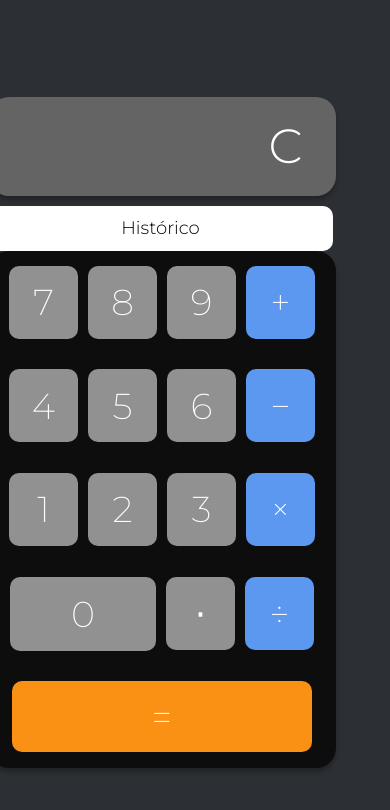
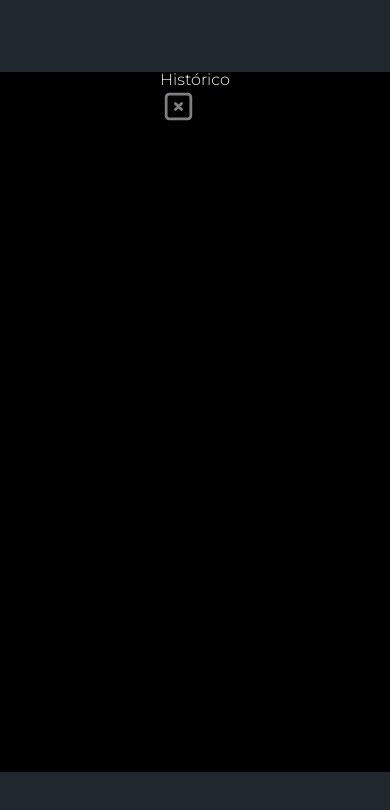
Before and after one commit to juliavaz/calculadora-basica, a website: page index.html in a window 390 px wide. Both pictures are taken after a click on the button "Histórico". Drawn offline with Linux system fonts and the light colour scheme.

Commit message:
Adding phone modal

```diff
--- a/index.html
+++ b/index.html
@@ -10,15 +10,37 @@
   <link rel="preconnect" href="https://fonts.gstatic.com">
   <link rel="stylesheet" href="./src/css/reset.css">
   <link rel="stylesheet" href="./src/css/media-queries.css">
+  <link rel="stylesheet" href="./src/css/transition.css">
   <link rel="sortcut icon" href="./src/img/calculator-iconsvg.svg" type="image/x-icon" />
   <link rel="preconnect" href="https://fonts.gstatic.com">
   <link href="https://fonts.googleapis.com/css2?family=Montserrat:wght@200;300;600&display=swap" rel="stylesheet">
   <script src="src/js/math-expression-evaluator.min.js"></script>
   <script src="src/js/calculadora.js"></script>
-  <script src="src/js/animation.js"></script>
 </head>
 
 <body>
+
+  <div class="transition">
+    <div class="modal-container">
+      <div class="top-modal">
+          <div class="container-button">
+              <p>Histórico</p>
+            <button onclick="closeModal()">
+              <img src="./src/img/icon-close.svg" alt="close" />
+            </button>
+        </div>
+      </div>
+      <div class="modal">
+        <div class="container-text">
+          <div id="historicoExpressoes">
+              <p></p>
+            </div>
+        </div>
+      </div>
+    </div>
+    </div>
+
+
   <div id="containerPrincipal">
     <div id="containerCalculadora">
       <div id="containerdisplay">
@@ -27,7 +49,7 @@
         </div>
         <div id="containerhistoricocelular">
           <div id="containerboxcelular">
-            <button>Histórico</button>
+            <button id="modalhistorico" onclick="transitionModal()" >Histórico</button>
           </div>
         </div>
       </div>
@@ -66,6 +88,7 @@
           </div>
     </div>
   </div>
+  <script src="src/js/animation.js"></script>
 </body>
 
 </html>
--- a/src/css/media-queries.css
+++ b/src/css/media-queries.css
@@ -112,4 +112,79 @@
     justify-content: center;
     align-items: center;
   }
+
+  .modal-container {
+    animation: opacityModal 0.4s;
+    display: flex;
+    justify-content: center;
+    align-items: center;
+    height: 100vh;
+    flex-direction: column;
+    background-color: rgba(26, 36, 46, 0.6);
+    z-index: 4;
+  }
+
+  .top-modal {
+    display: flex;
+    justify-content: center;
+    font-family: Montserrat;
+    height: 100px;
+    width: 419px;
+    background-color: black;
+    border-top-right-radius: 15px;
+    border-top-left-radius: 15px;
+  }
+
+  .container-top-modal {
+    display: flex;
+    justify-content: center;
+    align-items: center;
+  }
+
+  .top-modal button {
+    border: none;
+    margin: 0;
+    padding: 0;
+    width: auto;
+    cursor: pointer;
+    background: transparent;
+  }
+
+  .modal {
+    width: 419px;
+    height: 600px;
+    background-color: black;
+    border-radius: 0 0 10px 10px;
+    display: flex;
+    justify-content: center;
+    text-align: center;
+  }
+
+  .container-text h1 {
+    font-size: 50px;
+    font-family: Poppins;
+    font-weight: 400;
+    color: black;
+  }
+
+  .container-text p {
+    margin-top: 20px;
+    font-size: 21px;
+    font-family: Poppins;
+    font-weight: 400;
+    color: white;
+  }
+
+  #historicoExpressoes {
+    color: white;
+  }
+
+  @keyframes opacityModal {
+    0% {
+      opacity: 0;
+    }
+    100% {
+      opacity: 1;
+    }
+  }
 }
--- /dev/null
+++ b/src/css/modal.css
@@ -0,0 +1,76 @@
+* {
+  margin: 0;
+  padding: 0;
+}
+
+.modal-container {
+  display: flex;
+  justify-content: center;
+  align-items: center;
+  height: 100vh;
+  flex-direction: column;
+  background-color: rgba(26, 36, 46, 0.6);
+}
+
+.top-modal {
+  height: 50px;
+  width: 419px;
+  background-color: black;
+  border-top-right-radius: 15px;
+  border-top-left-radius: 15px;
+}
+
+.container-top-modal {
+  display: flex;
+  justify-content: center;
+  align-items: center;
+}
+
+.top-modal button {
+  border: none;
+  margin: 0;
+  padding: 0;
+  width: auto;
+  cursor: pointer;
+  background: transparent;
+}
+
+.modal {
+  width: 419px;
+  height: 600px;
+  background-color: #ececec;
+  border-radius: 0 0 10px 10px;
+  display: flex;
+  justify-content: center;
+  text-align: center;
+}
+
+.container-text h1 {
+  font-size: 50px;
+  font-family: Poppins;
+  font-weight: 400;
+  color: black;
+}
+
+.container-text p {
+  margin-top: 20px;
+  font-size: 21px;
+  font-family: Poppins;
+  font-weight: 400;
+  color: black;
+}
+
+.container-button {
+  padding: 8px;
+  display: flex;
+  justify-content: center;
+  font-family: Montserrat;
+  font-weight: 600;
+  align-items: center;
+}
+
+.container-button > button {
+  cursor: pointer;
+  display: flex;
+  justify-content: flex-end;
+}
--- a/src/css/styles.css
+++ b/src/css/styles.css
@@ -163,3 +163,5 @@ body {
   height: 91px;
   background-color: #fa9014;
 }
+
+/*  */
--- /dev/null
+++ b/src/css/transition.css
@@ -0,0 +1,13 @@
+.transition {
+  opacity: 1;
+  display: none;
+}
+
+.transition.is-active {
+  transition: 0.5s ease-out;
+  opacity: 1;
+  width: 100vw;
+  position: absolute;
+  z-index: 200;
+  display: block;
+}
--- a/src/js/animation.js
+++ b/src/js/animation.js
@@ -0,0 +1,16 @@
+const buttonHistory = document.getElementById("modalhistorico");
+const modalHistory = document.querySelector(".transition");
+
+console.log(modalHistory);
+
+function transitionModal() {
+  setTimeout(() => {
+    modalHistory.classList.add("is-active");
+  }, 100);
+}
+
+function closeModal() {
+  setTimeout(() => {
+    modalHistory.classList.remove("is-active");
+  }, 100);
+}
```
Also changed, not shown: modal.html (added, +41 -0 lines), src/img/icon-close.svg (added).
